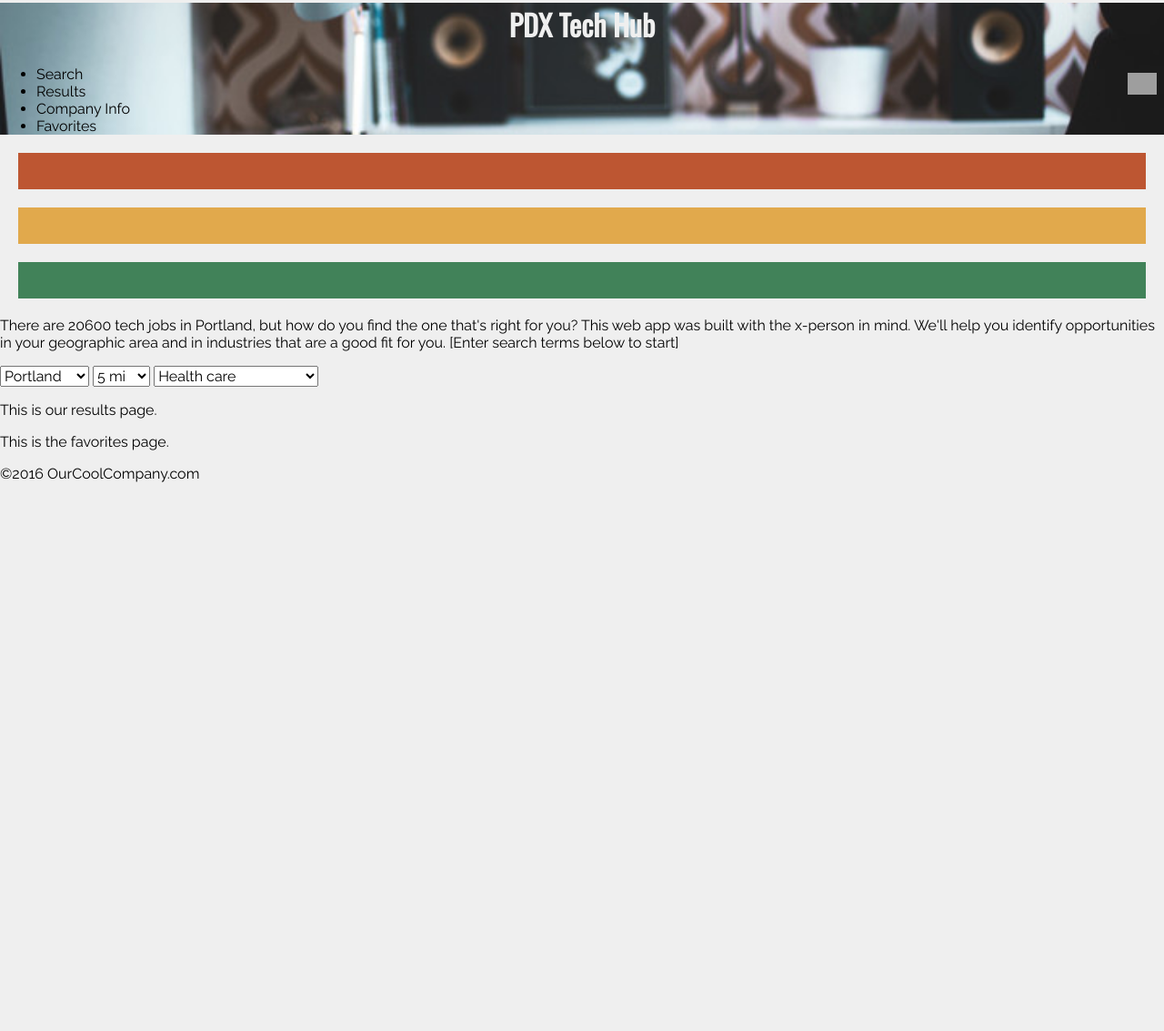
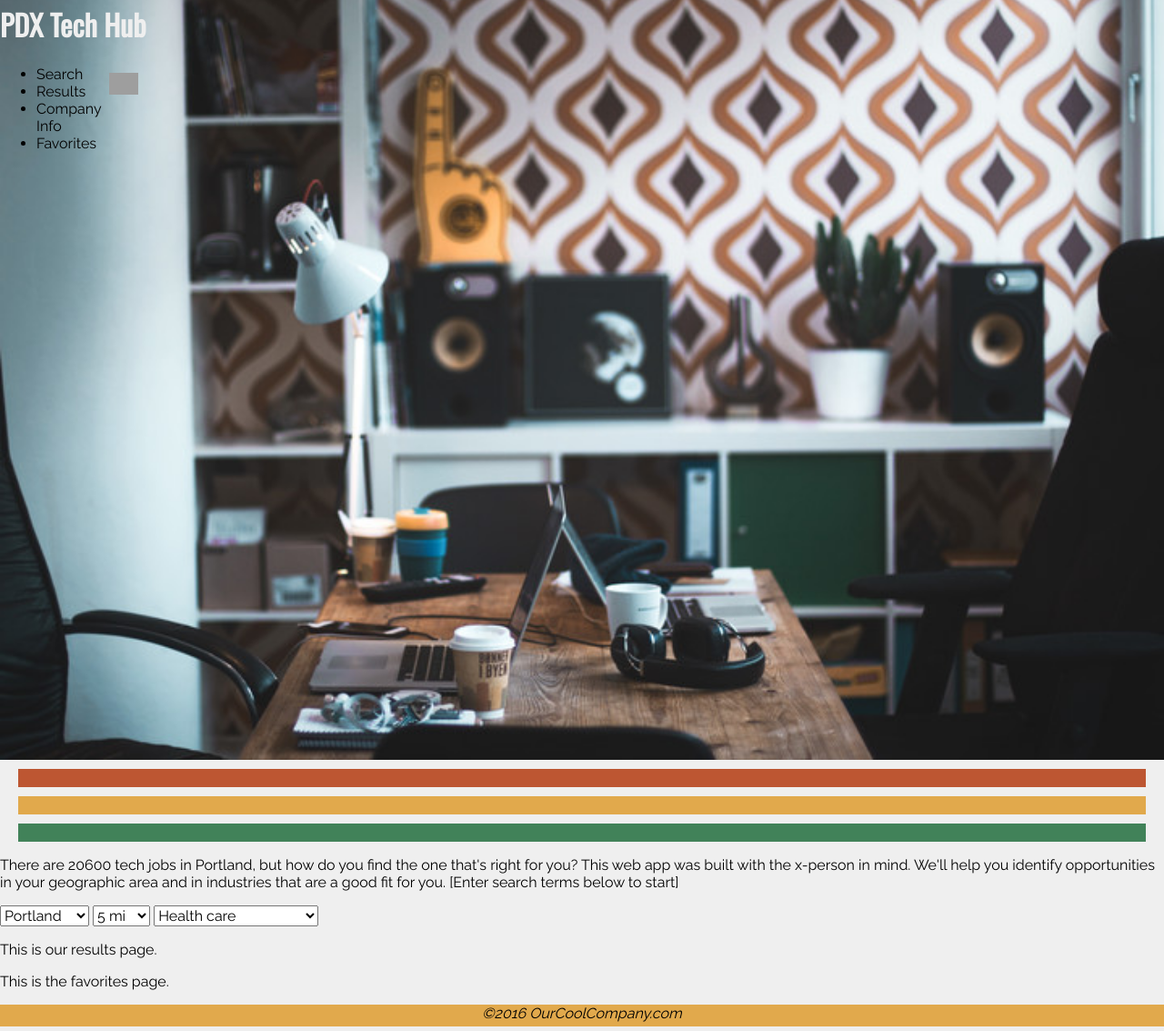
Before and after one commit to markgreenwood/PDXTechHub, a plain HTML site: page index.html in a window 1280 px wide. Shown: the part 18-1151 px from the top of the page at 91% size. Before the commit the page ends 800 px from the top, so only its background shows below. Drawn offline with nearby package versions, Linux system fonts and the light colour scheme; grey boxes are pictures that could not be loaded.

Commit message:
corrected positioning of header image

```diff
--- a/index.html
+++ b/index.html
@@ -17,7 +17,6 @@
   </head>
   <body>
     <header>
-      <div class="main-header">
         <h1>PDX Tech Hub</h1>
         <nav class="main-nav">
           <div class="hamburger">
@@ -30,9 +29,11 @@
             <li class="navtab">Favorites</li>
           </ul>
         </nav>
-      </div>
     </header>
-
+    <div class="splash-image">
+      <img src="images/workspace-3_720.jpg"/>
+    </div>
+    <!-- sample color swatches -->
     <div id="one"></div>
     <div id="two"></div>
     <div id="three"></div>
@@ -71,7 +72,7 @@
       <p>This is the favorites page.</p>
     </section>
     <footer>
-      &copy;2016 OurCoolCompany.com
+      <p>&copy;2016 OurCoolCompany.com</p>
     </footer>
     <script type="text/javascript" src="https://ajax.googleapis.com/ajax/libs/jquery/3.1.0/jquery.min.js"></script>
     <script type="text/javascript" src="scripts/models/jobPostModel.js"></script>
--- a/styles/base.css
+++ b/styles/base.css
@@ -2,36 +2,39 @@ body {
   font-family: 'Raleway', sans-serif;
   background-color: #efefef;
 }
-
-.main-header {
-  background-size: cover;
-  background-image: url("../images/workspace-3_720.jpg");
-  background-repeat: no-repeat;
-  background-position: center;
-  attachment: fixed;
+header {
+  position: absolute;
 }
-
+.splash-image img {
+  display: flex;
+  width: 100%;
+}
 h1 {
   font-family: 'Oswald', sans-serif;
   font-size: 32px;
   color: #efefef;
   text-align: center;
 }
-
 #one {
-  margin: 20px 20px;
-  padding: 20px 20px;
+  margin: 10px 20px;
+  padding: 10px 20px;
   background-color: #bd5632;
 }
-
 #two {
-  margin: 20px 20px;
-  padding: 20px 20px;
+  margin: 10px 20px;
+  padding: 10px 20px;
   background-color: #e1a94c;
 }
-
 #three {
-  margin: 20px 20px;
-  padding: 20px 20px;
+  margin: 10px 20px;
+  padding: 10px 20px;
   background-color: #418259;
 }
+footer p {
+  display: block;
+  text-align: center;
+  font-style: italic;
+  height: 24px;
+  margin: 5px auto 5px auto;
+  background-color: #e1a94c;
+}
```
